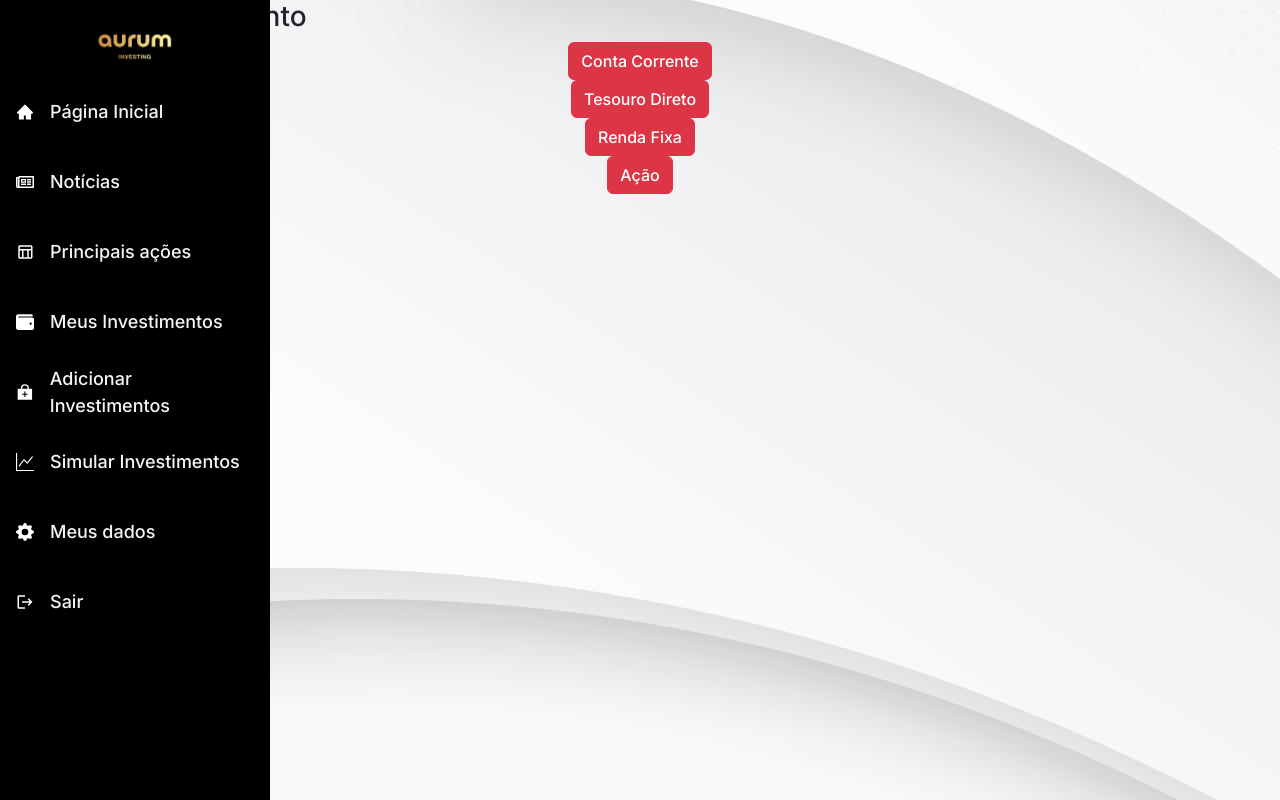
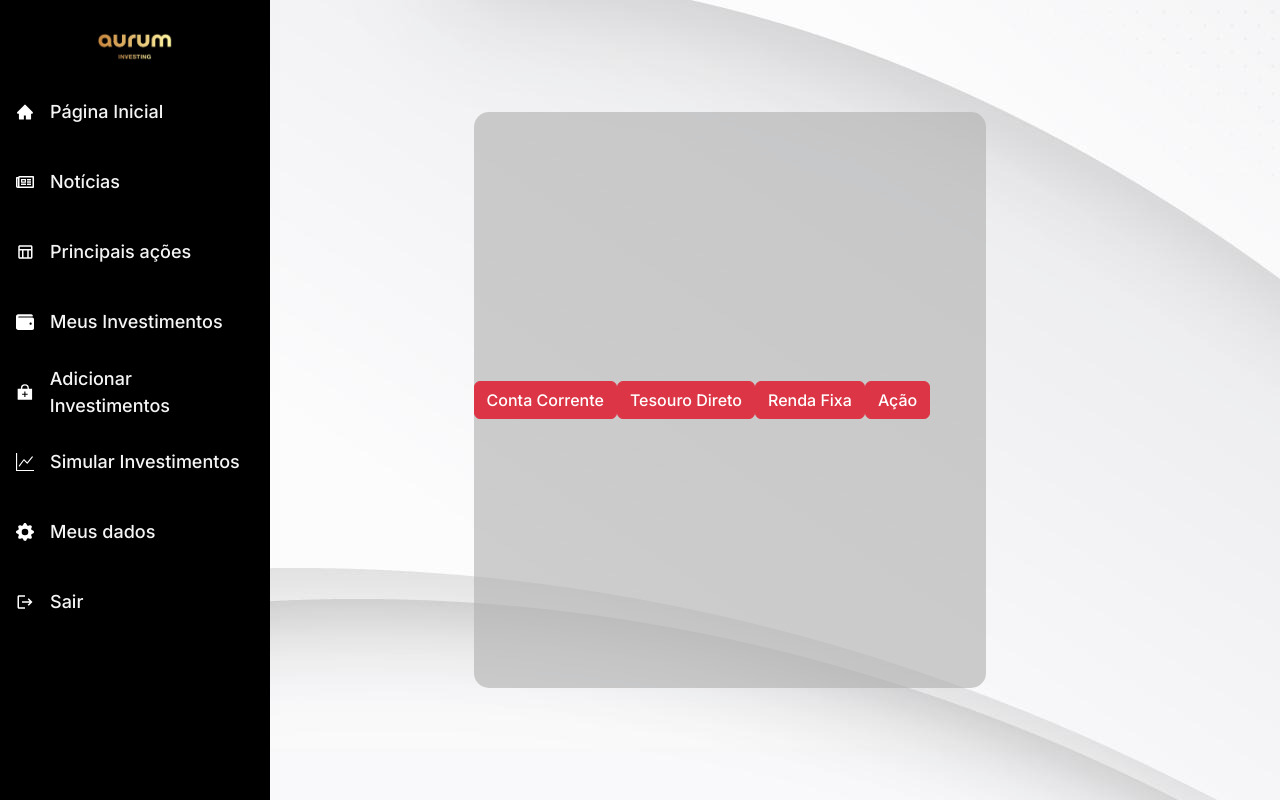
Before and after one commit to joaopflausino/Aurum-Front, a React (Create React App) app: page /add-investment in a window 1280 px wide. Built offline with nearby package versions, Linux system fonts and the light colour scheme.

Commit message:
arrumando layout

```diff
--- a/src/Pages/add-investment/AddInvestment.js
+++ b/src/Pages/add-investment/AddInvestment.js
@@ -32,8 +32,7 @@ function AddInvestment() {
   return (
     <>
       <Navbar />
-      <div className='add-investment'>
-        <h3>Adicionar investimento</h3>
+      <div className='main-add-investment'>
         <div className='investment-options'>
           <Button color="danger" onClick={openCheckingAccount}>Conta Corrente</Button>
           <Button color="danger" onClick={openDirectTreasuary}>Tesouro Direto</Button>
--- a/src/Pages/add-investment/add-investment.css
+++ b/src/Pages/add-investment/add-investment.css
@@ -1,6 +1,21 @@
+.main-add-investment{
+    display: flex;
+    justify-content: center;
+    align-items: center;
+    width: 100vw;
+    height: 100vh;
+}
+
 .investment-options {
+    margin:0px 0px 0px 14%;
+    width: 40vw;
+    height: 72vh;
     display: flex;
-    flex-direction: column;
+    justify-content:flex-start;
     align-items: center;
-    justify-content: center;
+    background: #b2b2b2a2;
+    border:none;
+    border-radius: 15px;
+    outline: none;
+    flex-direction: row;
 }
```
